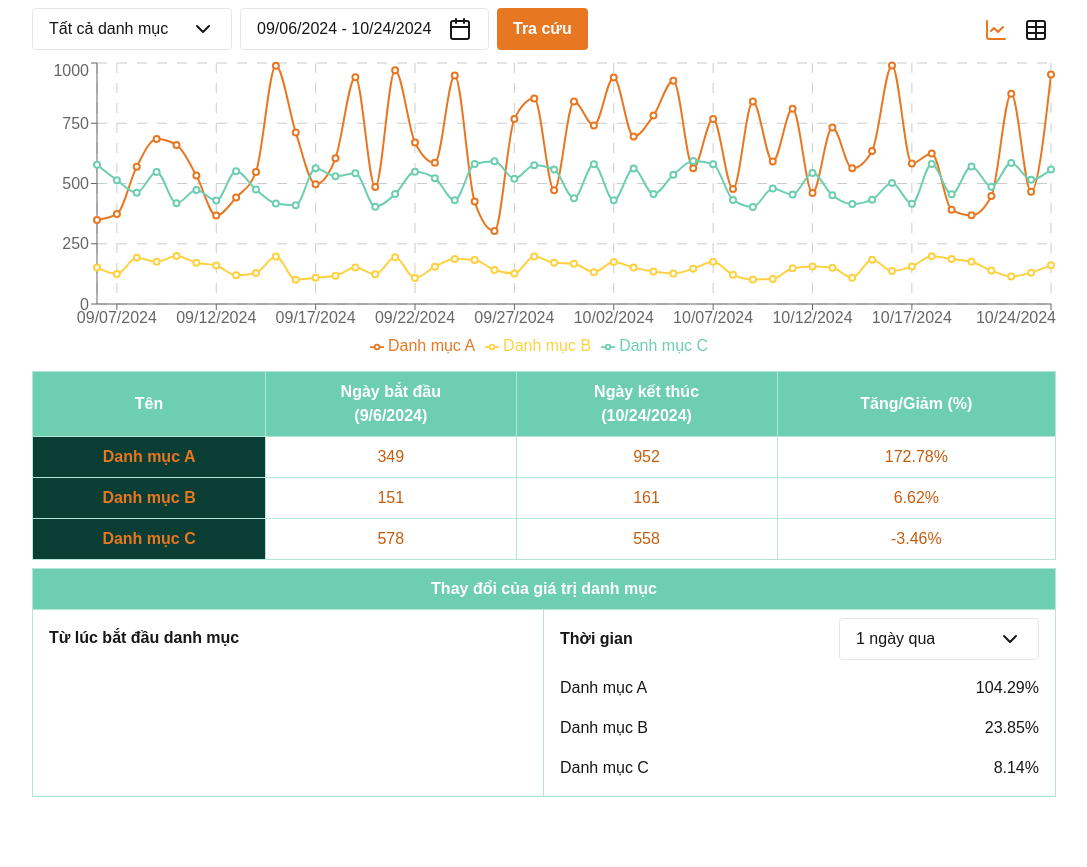
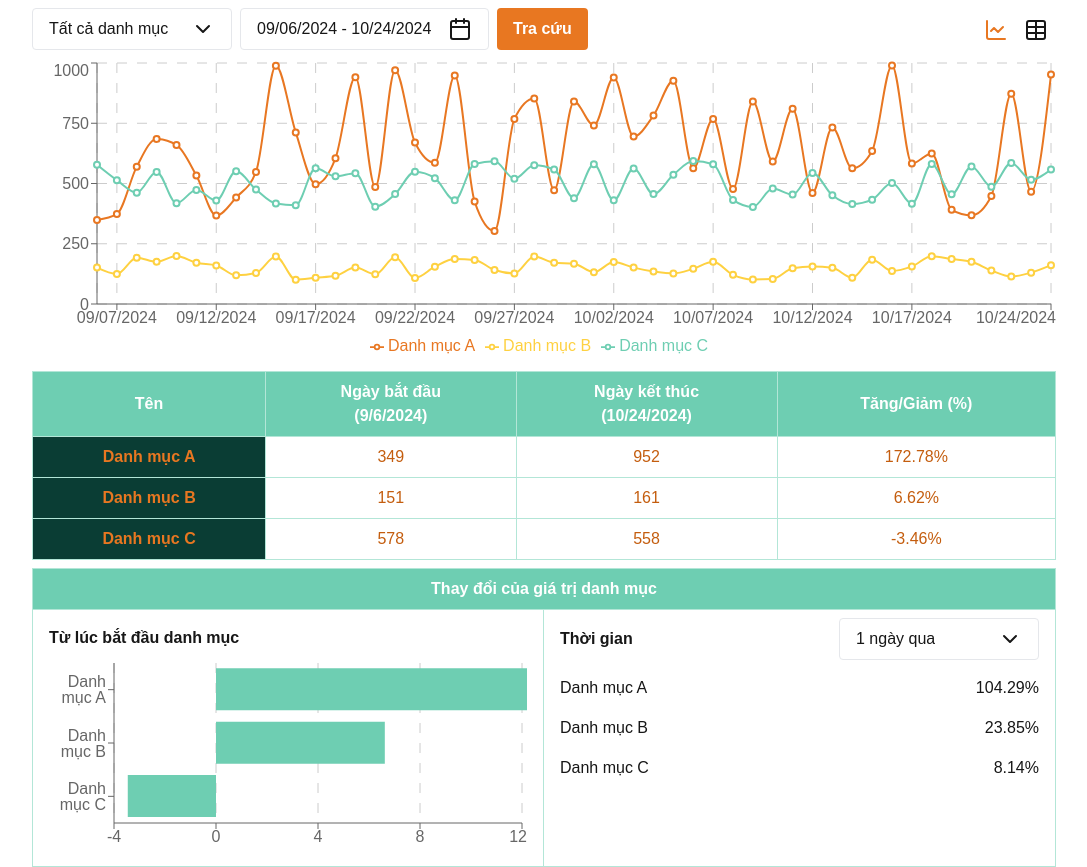
Before and after one commit to xemptsible/kristal-project, a Next.js app: page / in a window 1280 px wide. Shown: the whole page, without its empty margins (96-1183 px from the left). Before the commit the page ends 800 px from the top, so only its background shows below. Built offline with nearby package versions, Linux system fonts and the light colour scheme.

Commit message:
Add chart tracking index changes overtime

```diff
--- a/app/page.tsx
+++ b/app/page.tsx
@@ -1,6 +1,6 @@
 "use client";
 
-import { ChangesComponent } from "@/components/ui/changes";
+import { ChangesComponent, ChangesOverTimeChart } from "@/components/ui/changes";
 import { HeaderComponent } from "@/components/ui/header";
 import { indexDropdownData } from "@/assets/data";
 import { ApplicationContext } from "./context/app-context";
--- a/components/ui/changes.tsx
+++ b/components/ui/changes.tsx
@@ -2,9 +2,24 @@ import { timePeriodDropdownData } from "@/assets/data";
 import { DropdownMenu } from "../dropdown";
 import { useMemo, useState } from "react";
 import { useDateRangeContext } from "@/app/context/app-context";
-import { percentageDiffByDate } from "@/app/helpers/percentage-calc";
+import {
+  percentageDiff,
+  percentageDiffByDate,
+} from "@/app/helpers/percentage-calc";
 
 import mock_data from "@/assets/MOCK_DATA.json";
+import {
+  Bar,
+  BarChart,
+  CartesianGrid,
+  Label,
+  Legend,
+  ResponsiveContainer,
+  Tooltip,
+  XAxis,
+  YAxis,
+} from "recharts";
+import { IIndexData } from "@/assets/interfaces";
 
 export function ChangesComponent() {
   const { dateRange } = useDateRangeContext();
@@ -13,7 +28,7 @@ export function ChangesComponent() {
     timePeriodDropdownData[0].text
   );
 
-  const changesOvertimeData = useMemo(() => {
+  const changesOverTimeData = useMemo(() => {
     const filteredData = mock_data.filter((_, i) => {
       return (
         new Date(mock_data[i].date).getTime() >= dateRange[0]!.getTime() ||
@@ -24,6 +39,43 @@ export function ChangesComponent() {
     return filteredData;
   }, [dateRange]);
 
+  const indexChangesOverTimeData = useMemo(() => {
+    const filteredData = mock_data.filter((_, i) => {
+      return (
+        new Date(mock_data[i].date).getTime() == dateRange[0]!.getTime() ||
+        new Date(mock_data[i].date).getTime() == dateRange[1]!.getTime()
+      );
+    });
+
+    const actualValue = [
+      {
+        name: "Danh mục A",
+        percent: percentageDiff(
+          filteredData[0]!.indexA,
+          filteredData[1]!.indexA
+        ),
+      },
+      {
+        name: "Danh mục B",
+        percent: percentageDiff(
+          filteredData[0]!.indexB,
+          filteredData[1]!.indexB
+        ),
+      },
+      {
+        name: "Danh mục C",
+        percent: percentageDiff(
+          filteredData[0]!.indexC,
+          filteredData[1]!.indexC
+        ),
+      },
+    ];
+
+    console.log(actualValue);
+
+    return actualValue;
+  }, [dateRange]);
+
   return (
     <div className="grid md:grid-cols-2 [&>div]:px-4 [&>div]:py-2 border border-color-secondary-alt">
       <div className="col-span-1 md:col-span-2 text-center text-white font-bold border-b border-color-secondary-alt bg-color-secondary">
@@ -31,6 +83,7 @@ export function ChangesComponent() {
       </div>
       <div className="items-center border-b md:border-b-0 sm:border-r border-color-secondary-alt">
         <h2 className="font-bold py-2">Từ lúc bắt đầu danh mục</h2>
+        <ChangesOverTimeChart data={indexChangesOverTimeData} />
       </div>
       <div className="border-color-secondary-alt">
         <div className="flex flex-col sm:flex-row sm:items-center justify-between gap-2">
@@ -51,7 +104,7 @@ export function ChangesComponent() {
               <span>{`${percentageDiffByDate(
                 "a",
                 timePeriod,
-                changesOvertimeData,
+                changesOverTimeData,
                 dateRange[1]
               )}%`}</span>
             </div>
@@ -62,7 +115,7 @@ export function ChangesComponent() {
               <span>{`${percentageDiffByDate(
                 "b",
                 timePeriod,
-                changesOvertimeData,
+                changesOverTimeData,
                 dateRange[1]
               )}%`}</span>
             </div>
@@ -73,7 +126,7 @@ export function ChangesComponent() {
               <span>{`${percentageDiffByDate(
                 "c",
                 timePeriod,
-                changesOvertimeData,
+                changesOverTimeData,
                 dateRange[1]
               )}%`}</span>
             </div>
@@ -83,3 +136,24 @@ export function ChangesComponent() {
     </div>
   );
 }
+
+export function ChangesOverTimeChart({
+  data,
+}: {
+  data: {
+    name: string;
+    percent: string | number;
+  }[];
+}) {
+  return (
+    <ResponsiveContainer height={200} width={"100%"}>
+      <BarChart layout="vertical" data={data}>
+        <CartesianGrid horizontal={false} strokeDasharray={10} />
+        <XAxis type="number" />
+        <YAxis type="category" dataKey={"name"} />
+        <Tooltip />
+        <Bar unit={"%"} name={"Tăng/Giảm"} dataKey="percent" fill="#6ECEB2" />
+      </BarChart>
+    </ResponsiveContainer>
+  );
+}
```
